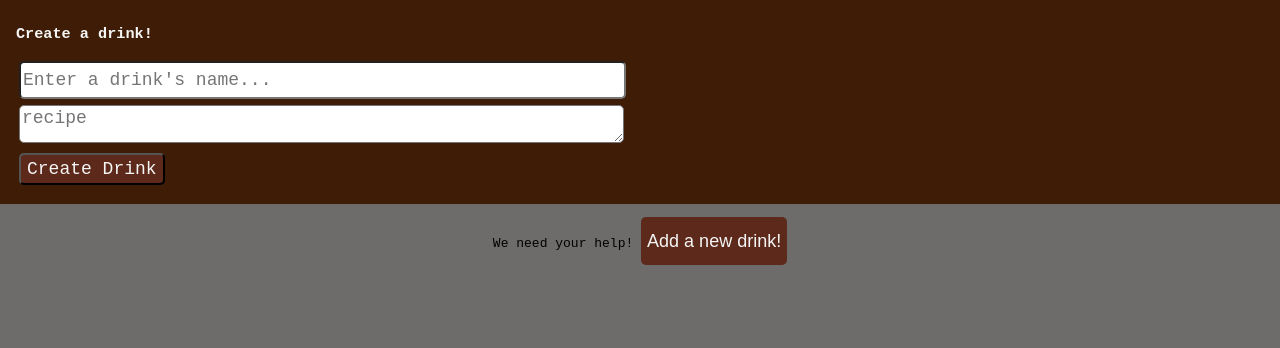
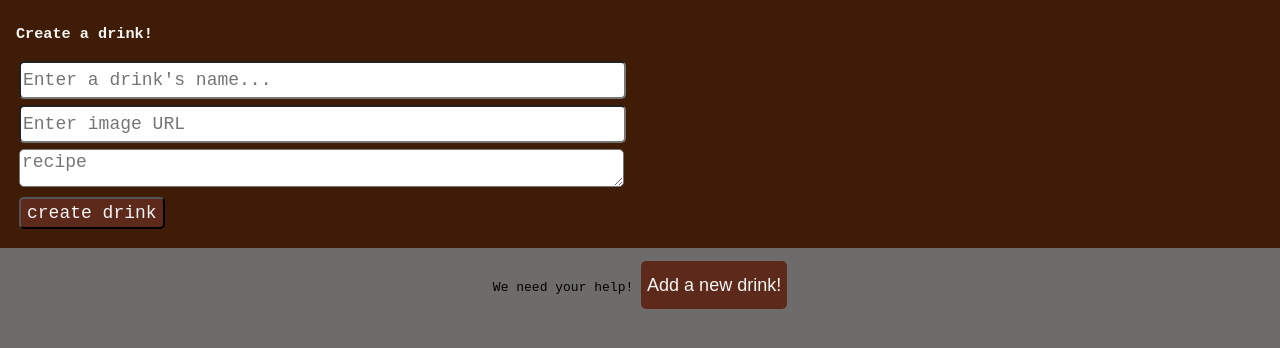
Before and after one commit to brianko1850/phase-1-project, a plain HTML site: page index.html in a window 1280 px wide. Both pictures are taken after a click on the button "Add a new drink!". Shown: the part 150-498 px from the top of the page. Drawn offline with Linux system fonts and the light colour scheme; no server answers.

Commit message:
pahse-1-prjt

```diff
--- a/index.css
+++ b/index.css
@@ -112,3 +112,11 @@ body {
     font-family: monospace;
     margin: 3px;
   }
+  .input-URL {
+    border-radius: 5px;
+    height: 2rem;
+    width: 60%;
+    font-size: 18px;
+    font-family: monospace;
+    margin: 3px;
+  }
--- a/index.html
+++ b/index.html
@@ -18,11 +18,20 @@
         <h3>Create a drink!</h3>
 
         <input
+          id="inputDrink"
           type="text"
           name="name"
           value=""
           placeholder="Enter a drink's name..."
           class="input-text"
+        />
+        <br />
+        <input
+          id="inputDrinkImg"
+          type="text"
+          value=""
+          placeholder="Enter image URL"
+          class="input-URL"
         />
         <br />
         <textarea
@@ -38,7 +47,7 @@
         <input
           type="submit"
           name="submit"
-          value="Create Drink"
+          value="create drink"
           class="submit"
         />
       </form>
--- a/src/index.js
+++ b/src/index.js
@@ -41,5 +41,13 @@ document.addEventListener("DOMContentLoaded", () => {
   document.querySelector('.add-drink-form').addEventListener('submit', handleSubmit)
 
   function handleSubmit(e){
-      e.prev
+      e.preventDefault()
+
+      let drinkObj = {
+
+        image:e.target.querySelector("#inputDrinkImg").value,
+        name:e.target.querySelector("#inputDrink").value,
+        preparation:e.target.querySelector("#recipe").value
+      }
+      renderDrinks(drinkObj)
   }
```
